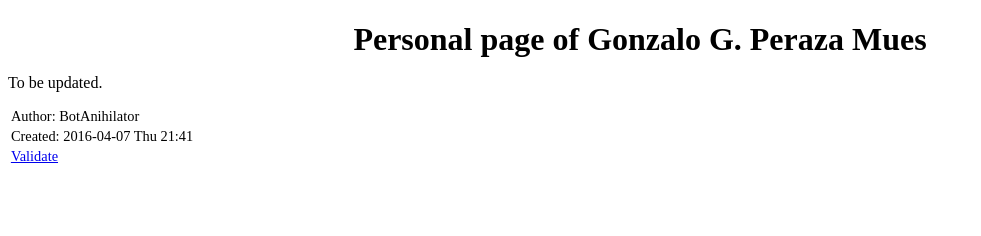
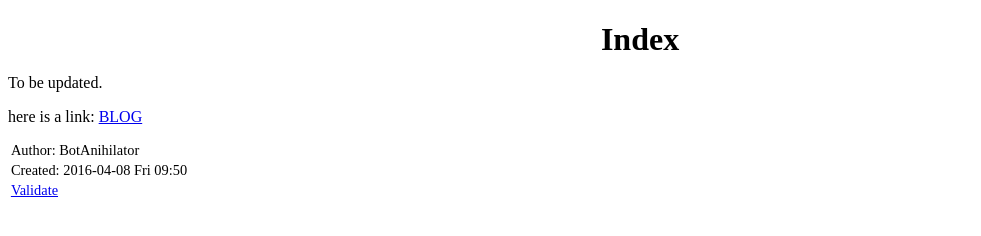
Before and after one commit to BotAnihilator/BotAnihilator.github.io, a plain HTML site: page index.html in a window 1280 px wide. Shown: the whole page, without its empty margins (0-981 px from the left). Drawn offline with Linux system fonts and the light colour scheme.

Commit message:
adding a link to .html

```diff
--- a/index.html
+++ b/index.html
@@ -3,10 +3,10 @@
 "http://www.w3.org/TR/xhtml1/DTD/xhtml1-strict.dtd">
 <html xmlns="http://www.w3.org/1999/xhtml" lang="en" xml:lang="en">
 <head>
-<!-- 2016-04-07 Thu 21:41 -->
+<!-- 2016-04-08 Fri 09:50 -->
 <meta  http-equiv="Content-Type" content="text/html;charset=utf-8" />
 <meta  name="viewport" content="width=device-width, initial-scale=1" />
-<title>Personal page of Gonzalo G. Peraza Mues</title>
+<title>Index</title>
 <meta  name="generator" content="Org-mode" />
 <meta  name="author" content="BotAnihilator" />
 <style type="text/css">
@@ -143,14 +143,18 @@ for the JavaScript code in this tag.
 </head>
 <body>
 <div id="content">
-<h1 class="title">Personal page of Gonzalo G. Peraza Mues</h1>
+<h1 class="title">Index</h1>
 <p>
 To be updated.
+</p>
+
+<p>
+here is a link: <a href="blog.html">BLOG</a>
 </p>
 </div>
 <div id="postamble" class="status">
 <p class="author">Author: BotAnihilator</p>
-<p class="date">Created: 2016-04-07 Thu 21:41</p>
+<p class="date">Created: 2016-04-08 Fri 09:50</p>
 <p class="validation"><a href="http://validator.w3.org/check?uri=referer">Validate</a></p>
 </div>
 </body>
```
Also changed, not shown: 1 other file.
